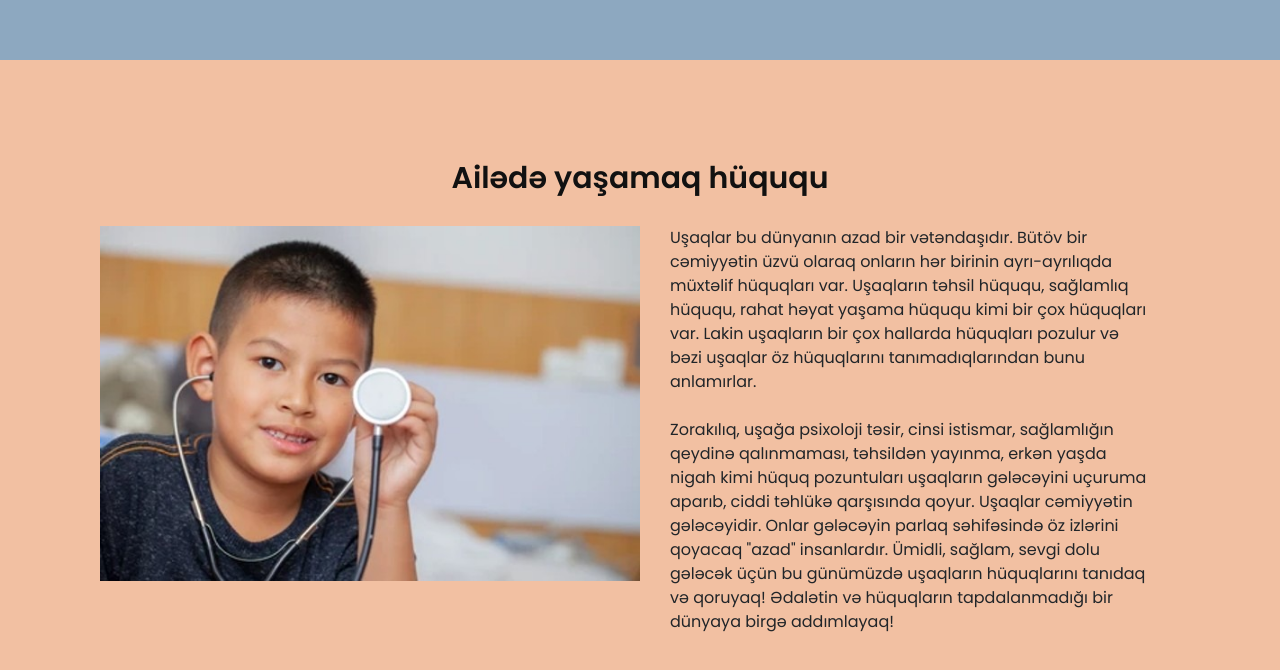
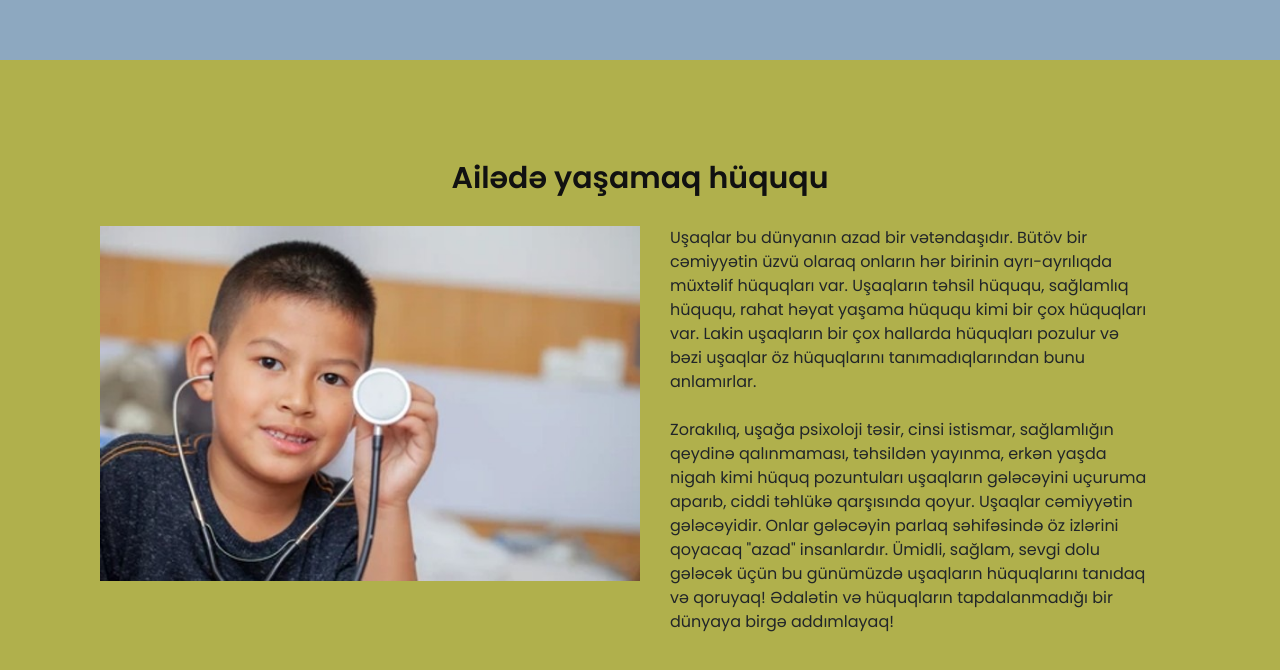
Before and after one commit to RevanMardagh/UHH, a plain HTML site: page huquqlar/huquq.html in a window 1280 px wide. Shown: the part 2340-3010 px from the top of the page. Drawn offline with nearby package versions, Linux system fonts and the light colour scheme.

Commit message:
added more stuff

```diff
--- a/huquqlar/huquq.html
+++ b/huquqlar/huquq.html
@@ -18,7 +18,8 @@
     <style>
       header {
         display: block;
-        min-height: 0;
+        min-height: 0 !important;
+        height: 0;
       }
     </style>
   </head>
--- a/style.css
+++ b/style.css
@@ -5,6 +5,19 @@
 
 :root {
   --Poppins: "Poppins", sans-serif;
+}
+
+::-webkit-scrollbar {
+  width: 10px;
+}
+
+::-webkit-scrollbar-track {
+  background-color: rgba(0, 0, 0, 0);
+}
+
+::-webkit-scrollbar-thumb {
+  box-shadow: inset 0 0 6px rgba(0, 0, 0, 0.3);
+  background-color: darkgray;
 }
 
 /* Nav */
@@ -330,7 +343,7 @@ section {
 
 /* Family */
 #family {
-  background-color: #f2c0a2;
+  background-color: #b0b04c;
 }
 /* Responsive */
 
```
Also changed, not shown: images/doctor.jpeg, style.scss.txt (added).
